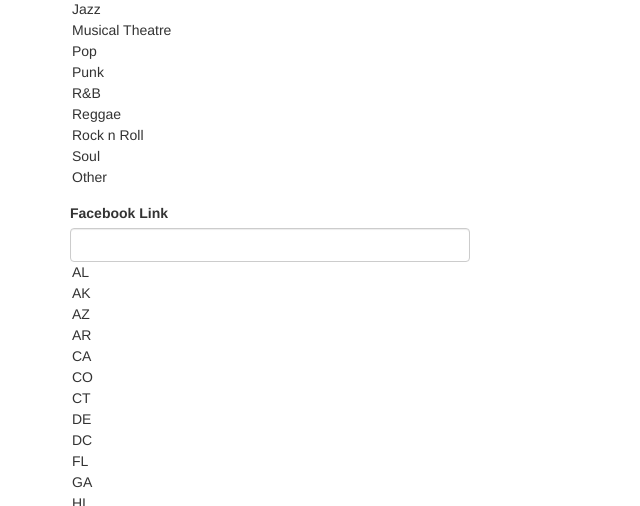
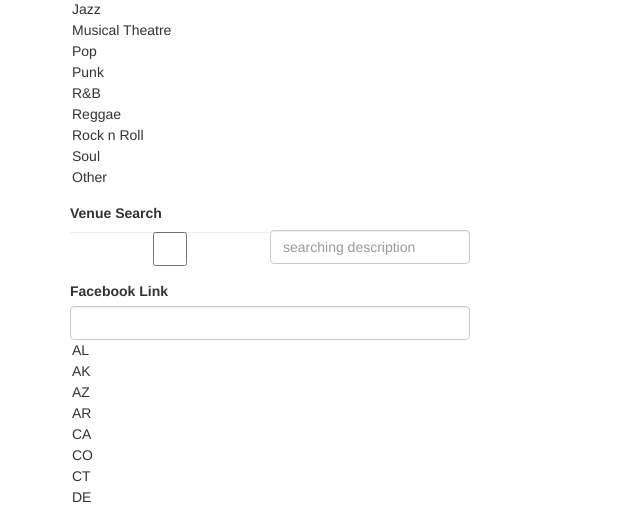
Before and after one commit to stenod/Fyyur_FlaskWebApp, a Flask app: page /artists/create in a window 1280 px wide. Shown: the part 668-1174 px from the top of the page, without its empty margins (0-640 px from the left). Run offline with Flask 2, Linux system fonts and the light colour scheme; some libraries are stand-ins or nearby versions.

Commit message:
- added csrf token to  all create forms

```diff
--- a/app.py
+++ b/app.py
@@ -244,7 +244,7 @@ def delete_venue(venue_id):
 #  ----------------------------------------------------------------
 @app.route('/artists')
 def artists():
-    data = db.session.query(Artist.id,Artist.name).all()
+    data = db.session.query(Artist.id, Artist.name).all()
     return render_template('pages/artists.html', artists=data)
 
 
@@ -366,15 +366,25 @@ def create_artist_form():
 
 @app.route('/artists/create', methods=['POST'])
 def create_artist_submission():
-    # called upon submitting the new artist listing form
-    # TODO: insert form data as a new Venue record in the db, instead
-    # TODO: modify data to be the data object returned from db insertion
-
-    # on successful db insert, flash success
-    flash('Artist ' + request.form['name'] + ' was successfully listed!')
-    # TODO: on unsuccessful db insert, flash an error instead.
-    # e.g., flash('An error occurred. Artist ' + data.name + ' could not be listed.')
-    return render_template('pages/home.html')
+    form = ArtistForm(request.form)
+    if request.method == 'POST' and form.validate():
+        try:
+            artist = Artist(name=form.name.data, city=form.city.data, state=form.state.data,
+                            phone=form.phone.data,
+                            genres=','.join(form.genres.data),
+                            facebook_link=form.facebook_link.data, website=form.website_link.data,
+                            seeking_venue=form.seeking_venue.data,
+                            seeking_description=form.seeking_description.data)
+            db.session.add(artist)
+            db.session.commit()
+            flash('Artist ' + request.form['name'] + ' was successfully listed!')
+        except:
+            db.session.rollback()
+            print(sys.exc_info())
+            flash('Artist ' + request.form['name'] + ' could not have been added')
+        finally:
+            db.session.close()
+            return render_template('pages/home.html')
 
 
 #  Shows
--- a/templates/forms/new_artist.html
+++ b/templates/forms/new_artist.html
@@ -3,6 +3,7 @@
 {% block content %}
   <div class="form-wrapper">
     <form method="post" class="form">
+        {{ form.csrf_token }}
       <h3 class="form-heading">List a new artist</h3>
       <div class="form-group">
         <label for="name">Name</label>
@@ -28,6 +29,17 @@
         <small>Ctrl+Click to select multiple</small>
         {{ form.genres(class_ = 'form-control', placeholder='Genres, separated by commas', id=form.state, autofocus = true) }}
       </div>
+        <div class="form-group">
+          <label>Venue Search</label>
+          <div class="form-inline">
+            <div class="form-group">
+              {{ form.seeking_venue(class_ = 'form-control') }}
+            </div>
+            <div class="form-group">
+              {{ form.seeking_description(class_ = 'form-control', placeholder='searching description', autofocus = true) }}
+            </div>
+          </div>
+      </div>
       <div class="form-group">
           <label for="genres">Facebook Link</label>
           {{ form.facebook_link(class_ = 'form-control', placeholder='http://', id=form.state, autofocus = true) }}
--- a/templates/forms/new_show.html
+++ b/templates/forms/new_show.html
@@ -3,6 +3,7 @@
 {% block content %}
   <div class="form-wrapper">
     <form method="post" class="form">
+        {{ form.csrf_token }}
       <h3 class="form-heading">List a new show</h3>
       <div class="form-group">
         <label for="artist_id">Artist ID</label>
--- a/templates/forms/new_venue.html
+++ b/templates/forms/new_venue.html
@@ -3,7 +3,7 @@
 {% block content %}
   <div class="form-wrapper">
     <form method="post" class="form">
-            {{ form.csrf_token }}
+        {{ form.csrf_token }}
       <h3 class="form-heading">List a new venue <a href="{{ url_for('index') }}" title="Back to homepage"><i class="fa fa-home pull-right"></i></a></h3>
       <div class="form-group">
         <label for="name">Name</label>
```
